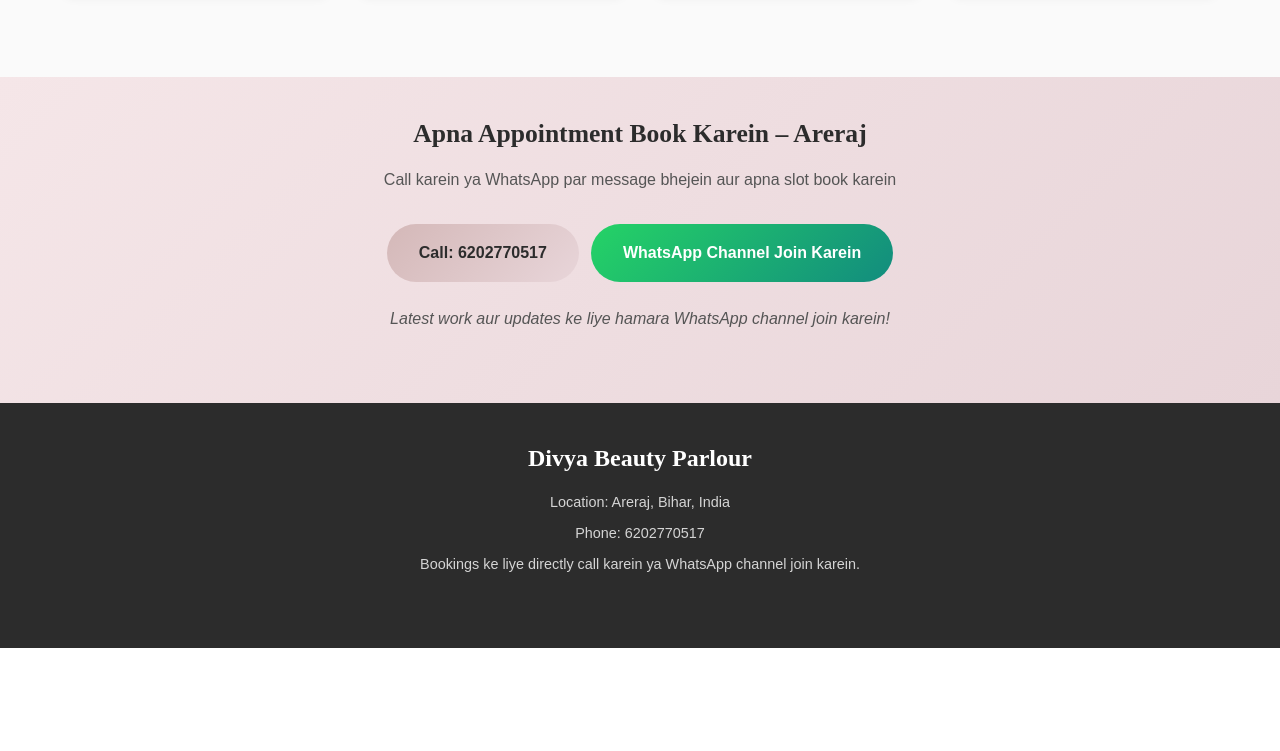
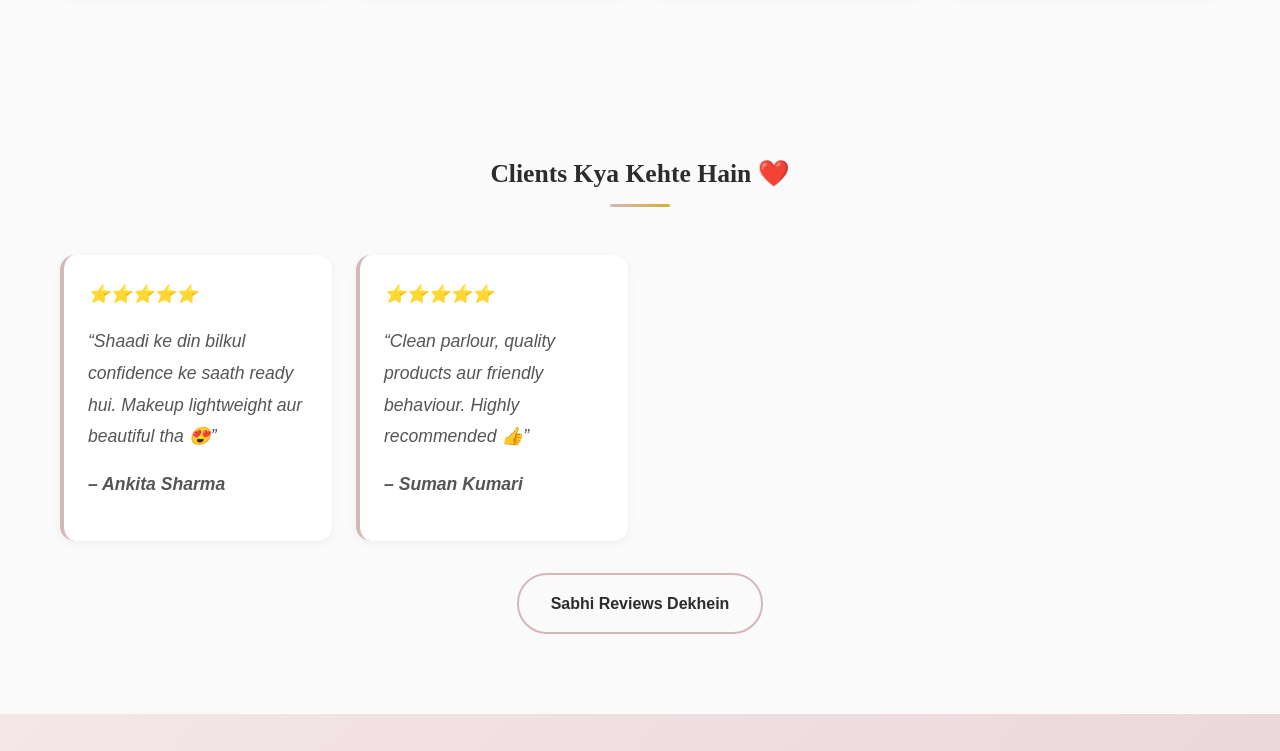
Before and after one commit to shidhu-jpg/divyabeautyparlour, a plain HTML site: page index.html in a window 1280 px wide. Shown: the part 2365-3116 px from the top of the page. Before the commit the page ends 3013 px from the top, so only its background shows below. Drawn offline with Linux system fonts and the light colour scheme.

Commit message:
Enhance index.html with mini reviews and contact CTA
Added mini reviews preview section and updated contact call-to-action.

```diff
--- a/index.html
+++ b/index.html
@@ -157,6 +157,41 @@
         </div>
     </div>
 </section>
+    <!-- MINI REVIEWS PREVIEW -->
+<section class="section reviews-section">
+    <div class="container">
+        <div class="section-title">
+            <h2>Clients Kya Kehte Hain ❤️</h2>
+        </div>
+
+        <div class="reviews-grid">
+            <div class="review-card">
+                <p>⭐⭐⭐⭐⭐</p>
+                <p>
+                    “Shaadi ke din bilkul confidence ke saath ready hui.
+                    Makeup lightweight aur beautiful tha 😍”
+                </p>
+                <p class="review-author">– Ankita Sharma</p>
+            </div>
+
+            <div class="review-card">
+                <p>⭐⭐⭐⭐⭐</p>
+                <p>
+                    “Clean parlour, quality products aur friendly behaviour.
+                    Highly recommended 👍”
+                </p>
+                <p class="review-author">– Suman Kumari</p>
+            </div>
+        </div>
+
+        <div style="text-align:center; margin-top:2rem;">
+            <a href="reviews.html" class="btn btn-secondary">
+                Sabhi Reviews Dekhein
+            </a>
+        </div>
+    </div>
+</section>
+
 
 <!-- CONTACT -->
 <section class="contact-cta">
```
